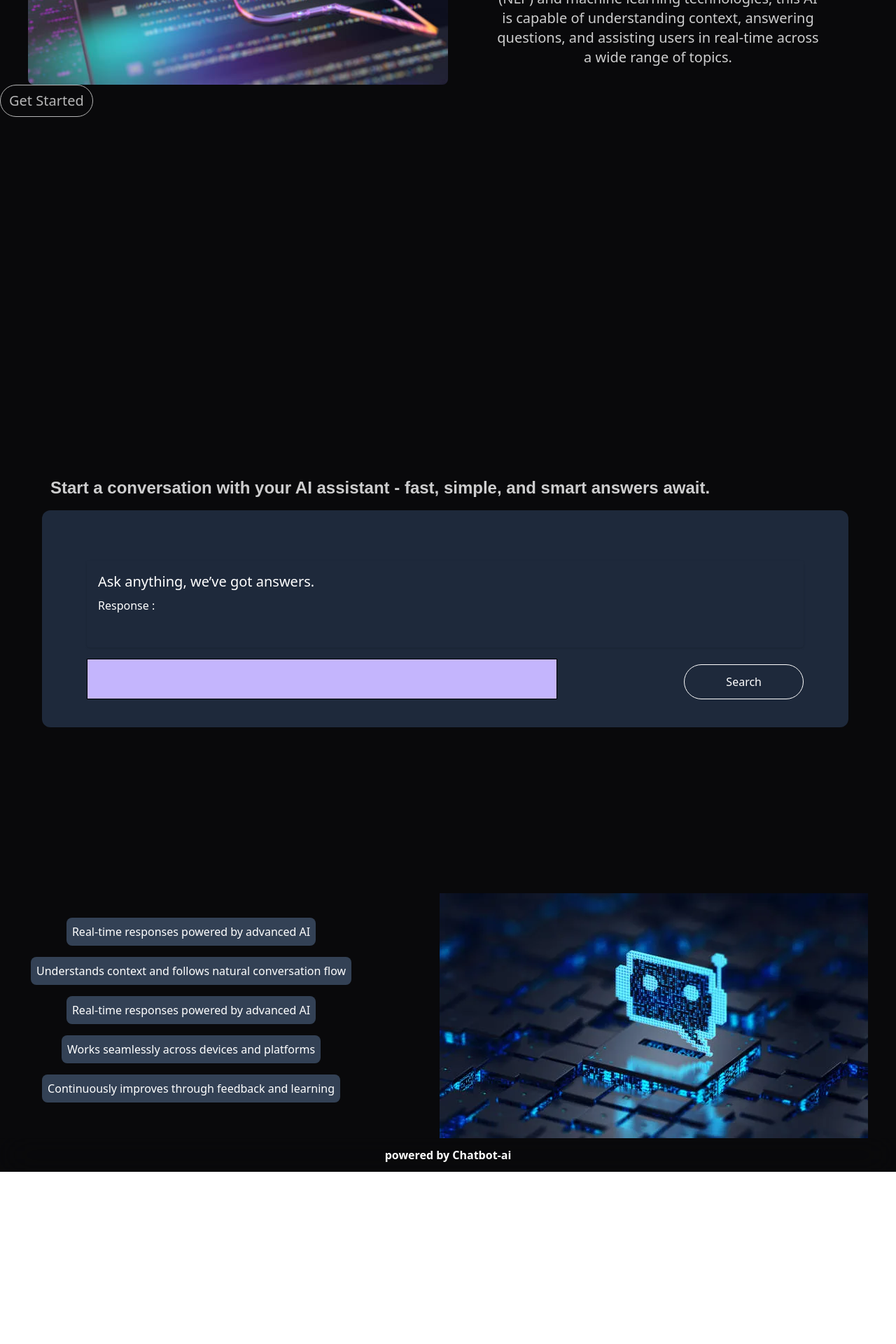
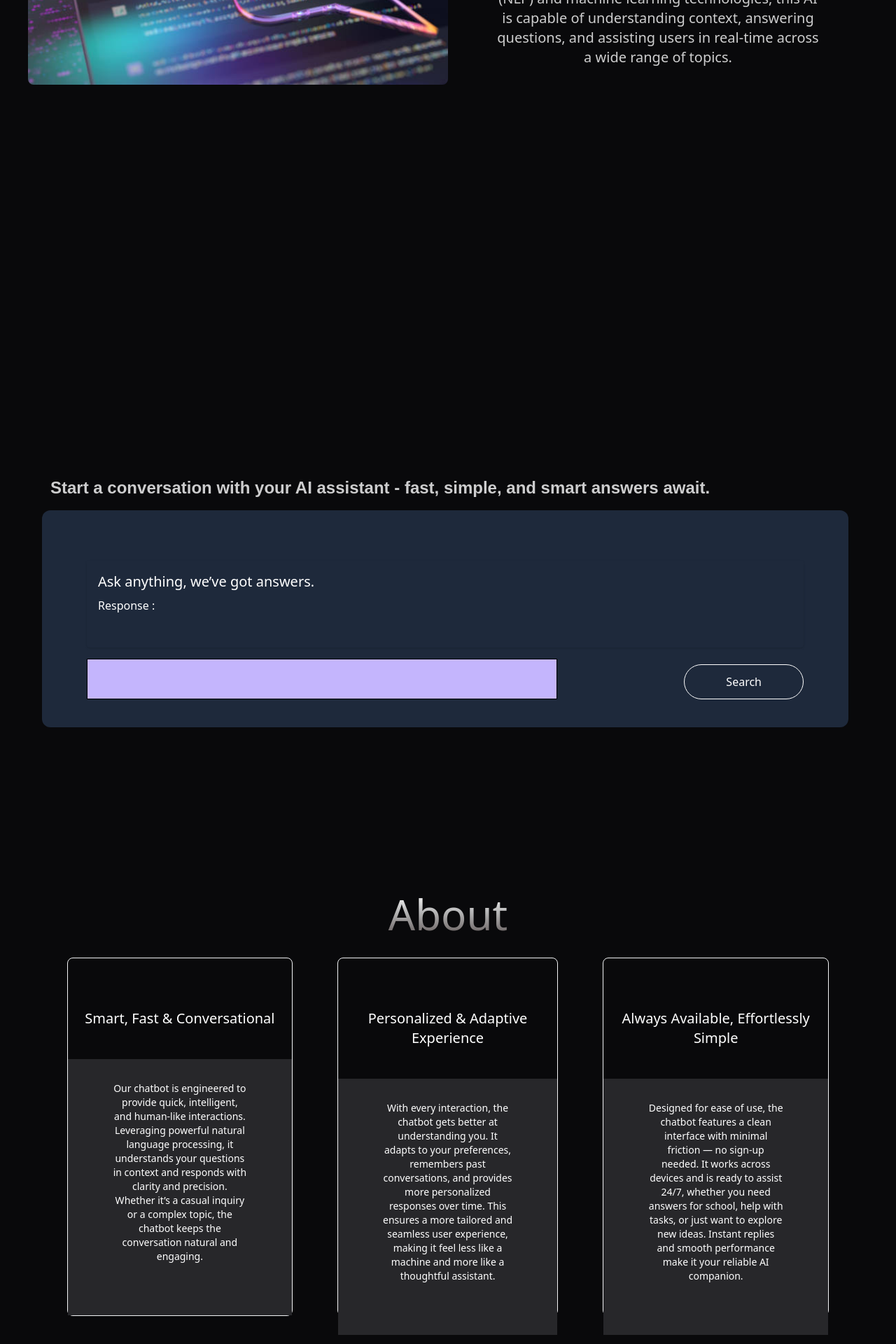
Before and after one commit to ROHITDUBEY777/Chatbot-AI, a React (Vite) app: page / in a window 1280 px wide. Shown: the part 580-2500 px from the top of the page at 70% size. Before the commit the page ends 2254 px from the top, so only its background shows below. Built offline with nearby package versions, Linux system fonts and the light colour scheme.

Commit message:
eight commit

```diff
--- a/src/App.jsx
+++ b/src/App.jsx
@@ -6,6 +6,7 @@ import Hero from './components/Hero';
 import Footer from './components/Footer';
 import About from './components/About';
 import API from './components/API';
+import Cards from './components/cards';
 
 function App() {
 
@@ -17,6 +18,7 @@ function App() {
       <Hero />
 
       <API />
+      <Cards />
       <About />
       <Footer/>
 
--- a/src/components/Cards.jsx
+++ b/src/components/Cards.jsx
@@ -1,10 +1,25 @@
 import React from 'react'
+import cardsobj from "../info/cards.js";
 
 const cards = () => {
   return (
-    <div>
+    <>
+     <h1 className='metalic-text text-white text-center text-6xl mb-8 '>About</h1>
+    <div className='flex flex-row gap-16  px-24  min-h-screen  text-white    '>
+       {cardsobj.map((item)=>(
+         <div key={item.id} className='bg-[#09090b] py-18 h-[32rem] border border-gray-100 hover:border-yellow-400 rounded-lg   cursor-pointer '>
+         <ul className=' w-fit h-full justify-between items-center text-center  gap-1 '>
+          <li className='text-white mb-11 text-xl'>{item.title}</li>
+          <p className='text-white  text-center py-8 px-16 bg-[#27272a]  h-full text-sm'>{item.description}</p>
+         </ul>
+         </div>
+       ))}
+
+
+
 
     </div>
+       </>
   )
 }
 
--- a/src/components/Hero.jsx
+++ b/src/components/Hero.jsx
@@ -44,7 +44,7 @@ const  Hero = () => {
             initial = {{opacity:0,y:20}}
             animate = {{opacity:1,y:0}}
             transition={{duration : 0.5 , ease : "easeOut"}}
-            className='metalic-text text-white text-3xl font-[Poppins]  font-bold opacity-80 md:text-6xl text-center  mt-[32vh]'>CHATBOT   </motion.h1>
+            className='metalic-text text-white text-3xl  font-bold opacity-80 md:text-6xl text-center  mt-[32vh]'>CHATBOT   </motion.h1>
             <div className='flex flex-col  lg:flex-row px-4 w-full  justify-between  md:px-10 mt-[6vh]'>
 
              <motion.img
@@ -61,12 +61,6 @@ const  Hero = () => {
              className=' mt-[4vh] md:mt-[11vh] lg:text-base xl:text-xl    opacity-70  text-sm  md:text-base  text-center px-3    md:px-16 text-white ' >Welcome to our Chatbot AI - an intelligent, conversational assistant designed to provide instant, reliable, and human-like interactions. Built with advanced natural language processing (NLP) and machine learning technologies, this AI is capable of understanding context, answering questions, and assisting users in real-time across a wide range of topics.</motion.p>
 
              </div>
-             <motion.button   whileTap={{scale:1.2 }} className='flex flex-col  hover:bg-[#f4f4f5] hover:text-black md:text-base lg:text-xl rounded-full  md:flex  opacity-70 hover:opacity-100 border cursor-pointer   text-white px-3 py-2 '>
-
-                             Get Started
-                            </motion.button>
-
-
 
 
 
--- a/src/components/Navbar.jsx
+++ b/src/components/Navbar.jsx
@@ -41,6 +41,13 @@ const Navbar = () => {
 
                  sign-in
                 </motion.button>
+                <motion.button   whileTap={{scale:1.2 }} className='   hover:bg-[#f4f4f5] hover:text-black md:text-base lg:text-xl rounded-full  md:flex  opacity-70 hover:opacity-100 border cursor-pointer   text-white px-3 py-2 '>
+
+                             Get Started
+                            </motion.button>
+
+
+
 
             <button onClick={()=>{controlmenu()}}>
             <IoMdMenu
--- /dev/null
+++ b/src/info/cards.js
@@ -0,0 +1,18 @@
+const cardsobj = [
+    {
+        id:1,
+        title:"Smart, Fast & Conversational",
+        description:"Our  chatbot is engineered to provide quick, intelligent, and human-like interactions. Leveraging powerful natural language processing, it understands your questions in context and responds with clarity and precision. Whether it’s a casual inquiry or a complex topic, the chatbot keeps the conversation natural and engaging."
+    },
+    {
+        id:2,
+        title:"Personalized & Adaptive Experience",
+        description:"With every interaction, the chatbot gets better at understanding you. It adapts to your preferences, remembers past conversations, and provides more personalized responses over time. This ensures a more tailored and seamless user experience, making it feel less like a machine and more like a thoughtful assistant."
+    },
+    {
+        id:3,
+        title:"Always Available, Effortlessly Simple",
+        description:"Designed for ease of use, the chatbot features a clean interface with minimal friction — no sign-up needed. It works across devices and is ready to assist 24/7, whether you need answers for school, help with tasks, or just want to explore new ideas. Instant replies and smooth performance make it your reliable AI companion."
+    }
+]
+export default cardsobj
```
